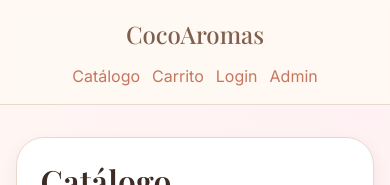
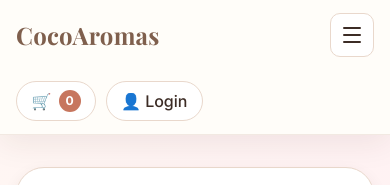
Before and after one commit to damianfortunesky/cocoaromas-app, a React (Vite) app: page /catalogo in a window 390 px wide. Shown: the top 185 px of the page. Built offline with nearby package versions, Linux system fonts and the light colour scheme.

Commit message:
feat: redesign ecommerce navbar with responsive component

```diff
--- a/src/layouts/PublicLayout.tsx
+++ b/src/layouts/PublicLayout.tsx
@@ -1,26 +1,10 @@
-import { Link, Outlet } from 'react-router-dom';
-import { useAuth } from '@/modules/auth/application/useAuth';
-import { Button } from '@/shared/ui/Button/Button';
+import { Outlet } from 'react-router-dom';
+import { Navbar } from '@/shared/ui/Navbar/Navbar';
 
 export function PublicLayout() {
-  const { session, logoutMutation } = useAuth();
-
   return (
     <>
-      <header>
-        <nav className="top-nav">
-          <Link to="/" className="brand">CocoAromas</Link>
-          <Link to="/catalogo">Catálogo</Link>
-          <Link to="/carrito">Carrito</Link>
-          {session ? <Link to="/mis-pedidos">Mis pedidos</Link> : <Link to="/login">Login</Link>}
-          {session?.role !== 'client' && <Link to="/admin">Admin</Link>}
-          {session && (
-            <Button variant="secondary" onClick={() => logoutMutation.mutate()}>
-              Salir
-            </Button>
-          )}
-        </nav>
-      </header>
+      <Navbar />
       <main>
         <Outlet />
       </main>
--- a/src/shared/styles/globals.scss
+++ b/src/shared/styles/globals.scss
@@ -61,24 +61,6 @@ h3 {
 
 p {
   color: var(--color-text-muted);
-}
-
-header {
-  position: sticky;
-  top: 0;
-  z-index: 10;
-  backdrop-filter: blur(12px);
-  background: rgba(255, 250, 243, 0.85);
-  border-bottom: 1px solid var(--color-border);
-}
-
-header nav {
-  @include mixins.container;
-  display: flex;
-  align-items: center;
-  flex-wrap: wrap;
-  gap: var(--space-3);
-  padding: var(--space-4) 0;
 }
 
 main {
@@ -166,18 +148,8 @@ hr {
     padding: var(--space-5);
   }
 
-  header nav {
-    justify-content: center;
-  }
 }
 
-
-.top-nav .brand {
-  margin-right: auto;
-  font-family: var(--font-heading);
-  font-size: var(--font-size-xl);
-  color: var(--color-brown-600);
-}
 
 .admin-layout {
   display: grid;
@@ -205,9 +177,4 @@ hr {
     grid-template-columns: 1fr;
   }
 
-  .top-nav .brand {
-    margin-right: 0;
-    width: 100%;
-    text-align: center;
-  }
 }
--- /dev/null
+++ b/src/shared/ui/Navbar/Navbar.module.scss
@@ -0,0 +1,174 @@
+.header {
+  position: sticky;
+  top: 0;
+  z-index: 20;
+  background: #fffdf9;
+  box-shadow: 0 8px 30px rgba(66, 44, 28, 0.08);
+  border-bottom: 1px solid rgba(173, 133, 104, 0.16);
+}
+
+.navbar {
+  width: min(1100px, calc(100% - 2rem));
+  margin: 0 auto;
+  min-height: 76px;
+  display: grid;
+  grid-template-columns: auto 1fr auto;
+  align-items: center;
+  gap: 1.5rem;
+}
+
+.logo {
+  font-family: var(--font-heading);
+  font-size: 1.5rem;
+  font-weight: 700;
+  color: var(--color-brown-600);
+  letter-spacing: 0.01em;
+}
+
+.menu {
+  display: flex;
+  align-items: center;
+  justify-content: center;
+  list-style: none;
+  gap: 0.5rem;
+
+  a {
+    display: inline-flex;
+    align-items: center;
+    border-radius: 999px;
+    color: var(--color-text);
+    padding: 0.55rem 0.9rem;
+    font-weight: 500;
+    transition: background-color var(--transition-fast), color var(--transition-fast), transform var(--transition-fast);
+
+    &:hover,
+    &:global(.active) {
+      background: rgba(169, 84, 53, 0.12);
+      color: var(--color-primary-strong);
+      transform: translateY(-1px);
+    }
+  }
+}
+
+.actions {
+  display: flex;
+  align-items: center;
+  justify-content: flex-end;
+  gap: 0.6rem;
+}
+
+.iconButton,
+.accountButton,
+.logoutButton {
+  border: 1px solid var(--color-border);
+  background: #fff;
+  color: var(--color-text);
+  height: 40px;
+  border-radius: 999px;
+  padding: 0 0.9rem;
+  display: inline-flex;
+  align-items: center;
+  gap: 0.45rem;
+  font-weight: 500;
+  transition: box-shadow var(--transition-fast), border-color var(--transition-fast), transform var(--transition-fast), color var(--transition-fast);
+
+  &:hover {
+    border-color: color-mix(in srgb, var(--color-primary) 55%, white);
+    box-shadow: 0 6px 20px rgba(169, 84, 53, 0.18);
+    transform: translateY(-1px);
+    color: var(--color-primary-strong);
+  }
+}
+
+.icon {
+  font-size: 1rem;
+  line-height: 1;
+}
+
+.badge {
+  min-width: 22px;
+  height: 22px;
+  border-radius: 999px;
+  background: var(--color-primary);
+  color: #fff;
+  display: inline-flex;
+  justify-content: center;
+  align-items: center;
+  font-size: 0.76rem;
+  font-weight: 700;
+  padding: 0 0.4rem;
+}
+
+.logoutButton {
+  cursor: pointer;
+}
+
+.menuButton {
+  display: none;
+  background: #fff;
+  border: 1px solid var(--color-border);
+  border-radius: 10px;
+  width: 44px;
+  height: 44px;
+  justify-content: center;
+  align-items: center;
+  flex-direction: column;
+  gap: 5px;
+
+  span {
+    width: 18px;
+    height: 2px;
+    background: var(--color-text);
+    border-radius: 1px;
+  }
+}
+
+@media (max-width: 900px) {
+  .navbar {
+    grid-template-columns: auto auto;
+    grid-template-areas:
+      'logo toggle'
+      'menu menu'
+      'actions actions';
+    gap: 0.75rem;
+    padding: 0.8rem 0;
+  }
+
+  .logo {
+    grid-area: logo;
+  }
+
+  .menuButton {
+    display: inline-flex;
+    grid-area: toggle;
+    justify-self: end;
+  }
+
+  .menu {
+    grid-area: menu;
+    display: none;
+    flex-direction: column;
+    align-items: stretch;
+    background: #fff;
+    border: 1px solid var(--color-border);
+    border-radius: 16px;
+    box-shadow: 0 10px 25px rgba(66, 44, 28, 0.1);
+    padding: 0.5rem;
+
+    a {
+      width: 100%;
+      justify-content: center;
+      border-radius: 12px;
+    }
+  }
+
+  .menuOpen {
+    display: flex;
+  }
+
+  .actions {
+    grid-area: actions;
+    justify-content: flex-start;
+    flex-wrap: wrap;
+  }
+}
--- /dev/null
+++ b/src/shared/ui/Navbar/Navbar.tsx
@@ -0,0 +1,78 @@
+import { useState } from 'react';
+import { Link, NavLink } from 'react-router-dom';
+import { useAuth } from '@/modules/auth/application/useAuth';
+import { useCart } from '@/modules/cart/application/useCart';
+import styles from './Navbar.module.scss';
+
+type NavbarProps = {
+  onLogout?: () => void;
+};
+
+export function Navbar({ onLogout }: NavbarProps) {
+  const [isMenuOpen, setIsMenuOpen] = useState(false);
+  const { session, logoutMutation } = useAuth();
+  const { items } = useCart();
+
+  const cartCount = items.reduce((acc, item) => acc + item.quantity, 0);
+
+  const accountLabel = session ? 'Cuenta' : 'Login';
+
+  const handleLogout = () => {
+    if (onLogout) onLogout();
+    else logoutMutation.mutate();
+  };
+
+  const closeMenu = () => setIsMenuOpen(false);
+
+  return (
+    <header className={styles.header}>
+      <nav className={styles.navbar} aria-label="Navegación principal">
+        <Link to="/" className={styles.logo} onClick={closeMenu}>
+          CocoAromas
+        </Link>
+
+        <button
+          type="button"
+          className={styles.menuButton}
+          onClick={() => setIsMenuOpen((prev) => !prev)}
+          aria-expanded={isMenuOpen}
+          aria-controls="main-navigation"
+          aria-label="Abrir menú"
+        >
+          <span />
+          <span />
+          <span />
+        </button>
+
+        <ul id="main-navigation" className={`${styles.menu} ${isMenuOpen ? styles.menuOpen : ''}`}>
+          <li><NavLink to="/" onClick={closeMenu}>Home</NavLink></li>
+          <li><NavLink to="/catalogo" onClick={closeMenu}>Catálogo</NavLink></li>
+          <li><NavLink to="/carrito" onClick={closeMenu}>Carrito</NavLink></li>
+          <li><NavLink to={session ? '/mis-pedidos' : '/login'} onClick={closeMenu}>{accountLabel}</NavLink></li>
+        </ul>
+
+        <div className={styles.actions}>
+          <Link to="/carrito" className={styles.iconButton} aria-label="Ir al carrito" onClick={closeMenu}>
+            <span className={styles.icon} aria-hidden="true">🛒</span>
+            <span className={styles.badge} aria-label={`${cartCount} productos en carrito`}>{cartCount}</span>
+          </Link>
+
+          {session ? (
+            <>
+              <Link to="/mis-pedidos" className={styles.accountButton} onClick={closeMenu}>
+                👤 Cuenta
+              </Link>
+              <button type="button" className={styles.logoutButton} onClick={handleLogout}>
+                Salir
+              </button>
+            </>
+          ) : (
+            <Link to="/login" className={styles.accountButton} onClick={closeMenu}>
+              👤 Login
+            </Link>
+          )}
+        </div>
+      </nav>
+    </header>
+  );
+}
```
